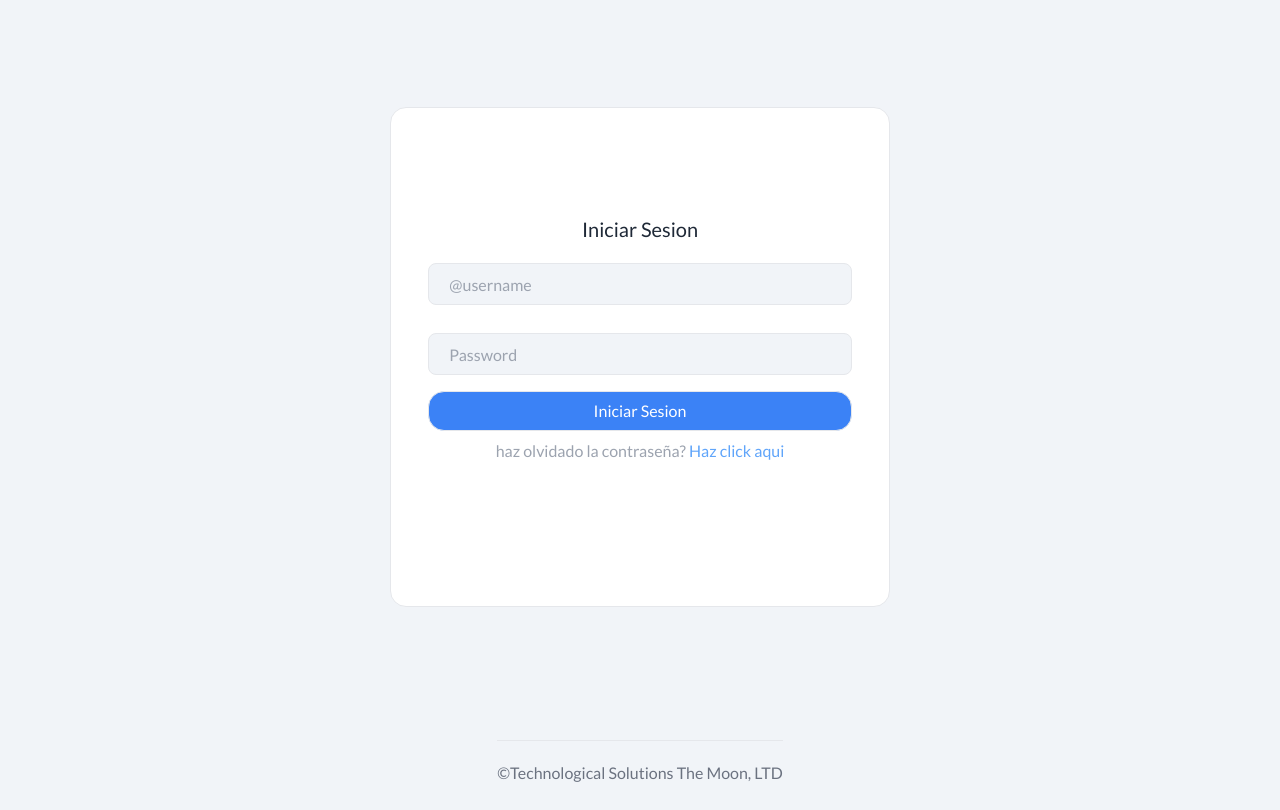
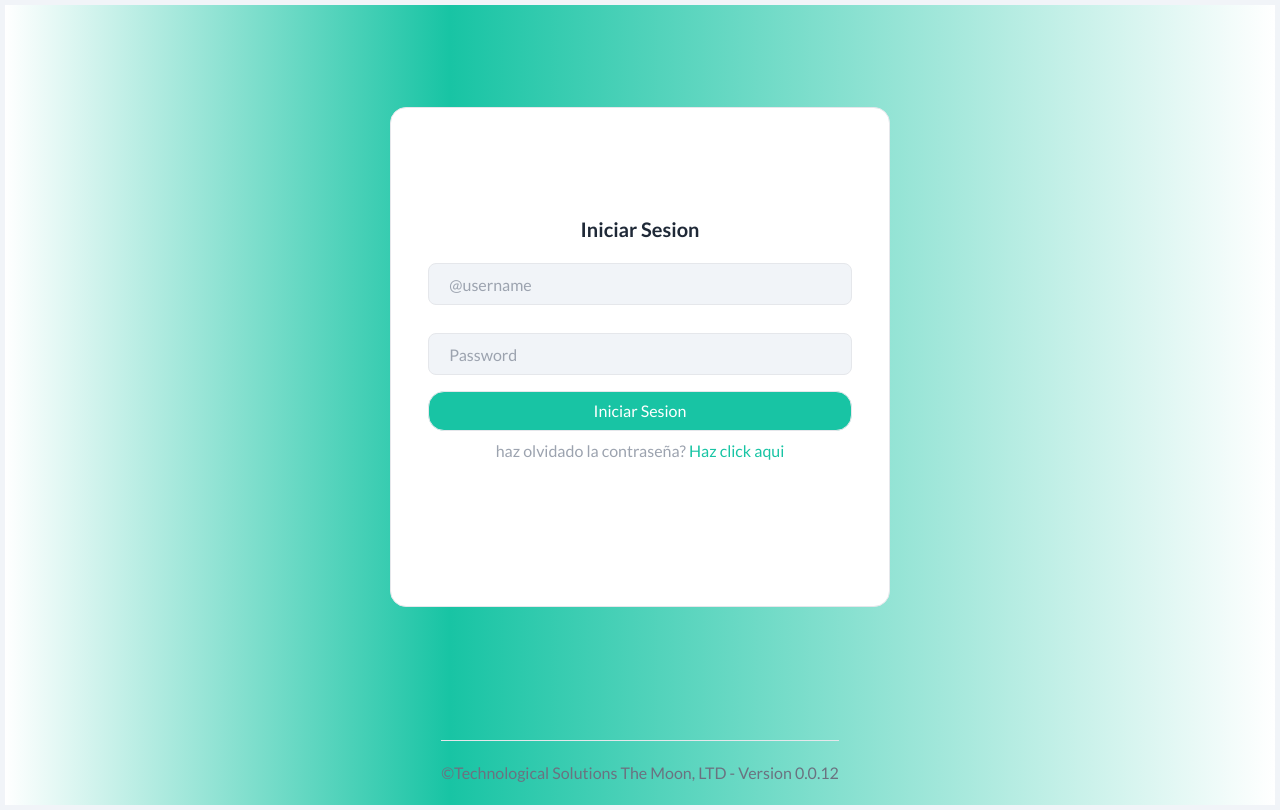
Before and after one commit to hersdev199/clientes-CCero, a Next.js app: page / in a window 1280 px wide. Built offline with nearby package versions, Linux system fonts and the light colour scheme.

Commit message:
Pagina de inicio de sesion al 32%

```diff
--- a/src/app/globals.css
+++ b/src/app/globals.css
@@ -24,3 +24,8 @@ body{
 #usernane, #password{
   background-color: #f1f4f8;
 }
+
+#login{
+  background: rgb(255,255,255);
+  background: linear-gradient(90deg, rgba(255,255,255,1) 0%, rgba(24,196,164,1) 35%, rgba(255,255,255,1) 100%);
+}
--- a/src/app/page.js
+++ b/src/app/page.js
@@ -1,8 +1,13 @@
 export default function Home() {
   return (
-    <main className="items-center text-center flex flex-col h-screen">
+    <main
+      className="items-center text-center flex flex-col h-screen"
+      id="login"
+    >
       <div className="block items-center justify-center h-[500px] w-[500px] py-2  border rounded-[16px] m-auto bg-white mt-[8%]">
-        <h2 className="text-gray-800 text-xl mt-[20%]">Iniciar Sesion</h2>
+        <h2 className="text-gray-800 text-xl mt-[20%] font-bold">
+          Iniciar Sesion
+        </h2>
         <div className="block w-full m-auto">
           <input
             type="text"
@@ -11,7 +16,7 @@ export default function Home() {
             placeholder="@username"
           ></input>
           <input
-            type="text"
+            type="password"
             id="password"
             className="w-[85%] m-2 border rounded-[8px] h-[35px] p-5"
             placeholder="Password"
@@ -19,13 +24,13 @@ export default function Home() {
           <input
             type="submit"
             id="send"
-            className="w-[85%] m-2 border rounded-[16px] h-[40px] bg-blue-500 text-white"
+            className="w-[85%] m-2 border rounded-[16px] h-[40px] bg-[#18c4a4] text-white"
             value="Iniciar Sesion"
           ></input>
         </div>
         <p className="text-gray-400">
           haz olvidado la contraseña?
-          <a href="#" className="text-blue-400">
+          <a href="#" className="text-[#18c4a4]">
             {" "}
             Haz click aqui
           </a>
@@ -35,7 +40,7 @@ export default function Home() {
       <footer className="sticky bottom-0 mb-5 ">
         <hr className="text-black  mt-5 mb-5"></hr>
         <h2 className="text-gray-500 mt-auto">
-          ©Technological Solutions The Moon, LTD
+          ©Technological Solutions The Moon, LTD - Version 0.0.12
         </h2>
       </footer>
     </main>
```
